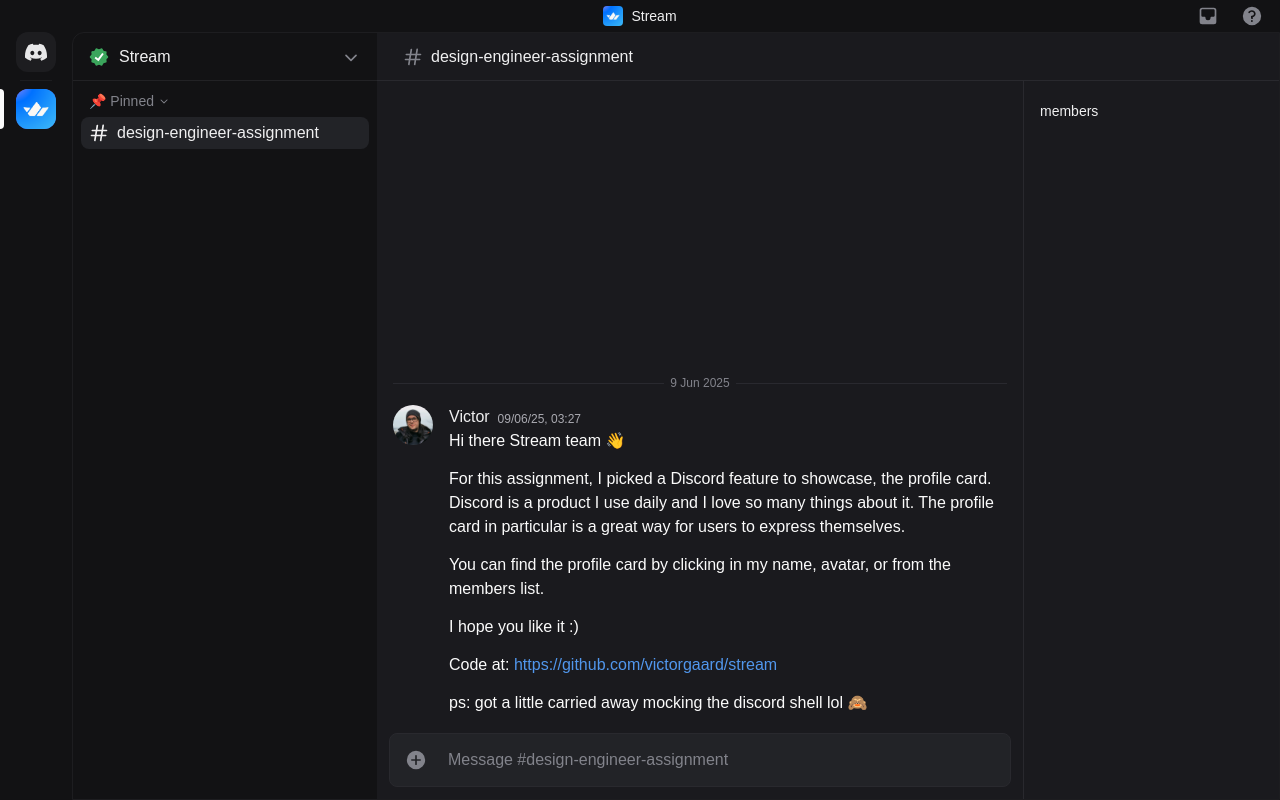
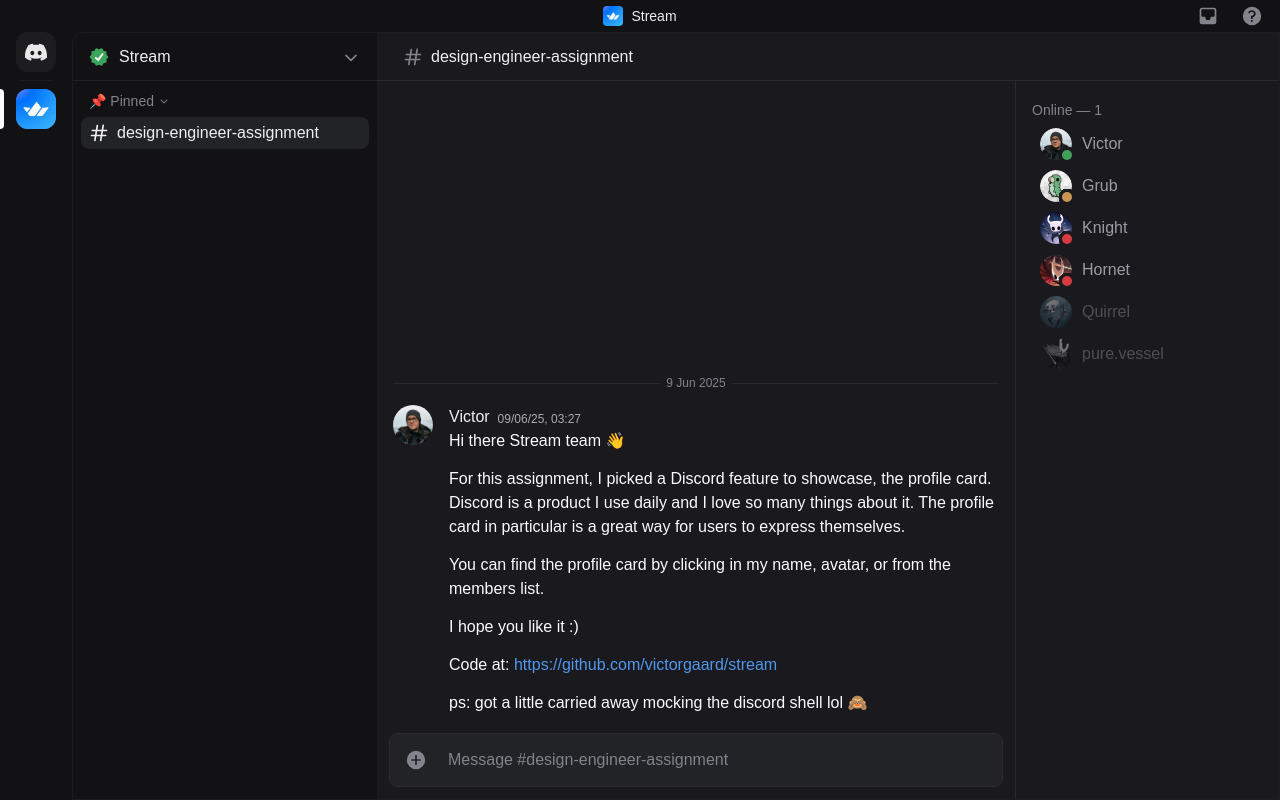
Before and after one commit to victorgaard/stream, a React (Vite) app: page / in a window 1280 px wide. Built offline with nearby package versions, Linux system fonts and the light colour scheme; a web font is replaced by a local one.

Commit message:
feat: profile card

```diff
--- a/src/components/Content.tsx
+++ b/src/components/Content.tsx
@@ -1,15 +1,8 @@
 import { ChevronDownIcon } from "./icons/ChevronDownIcon";
 import { HashtagIcon } from "./icons/HashtagIcon";
+import { Members } from "./Members";
 import { Messages } from "./Messages";
 import { Tooltip } from "./ui/Tooltip";
-
-const Members = () => {
-  return (
-    <aside className="border-slate-6 bg-slate-2 hidden w-64 border-l pt-5 pl-4 sm:block">
-      members
-    </aside>
-  );
-};
 
 const Channels = () => {
   return (
--- /dev/null
+++ b/src/components/Members.tsx
@@ -0,0 +1,22 @@
+import { members } from "../data/members";
+import { cn } from "../utils/cn";
+import { AvatarWithStatus } from "./ui/AvatarWithStatus";
+
+export const Members = () => {
+  return (
+    <aside className="border-slate-6 bg-slate-2 hidden w-[264px] gap-0.5 flex-col border-l px-2 pt-[19px] sm:flex">
+      <p className="text-slate-9 px-2 pb-0.5">Online — 1</p>
+      {members.map((member) => (
+        <button
+          key={member.id}
+          className={cn("hover:bg-slate-3 text-base text-slate-10/90 flex h-10 cursor-pointer items-center gap-2.5 rounded-lg px-4", {
+            "opacity-40": member.status === 'offline'
+          })}
+        >
+          <AvatarWithStatus size="sm" name={member.name} src={member.avatar} status={member.status} />
+          {member.name}
+        </button>
+      ))}
+    </aside>
+  );
+};
--- a/src/components/Messages.tsx
+++ b/src/components/Messages.tsx
@@ -39,7 +39,7 @@
           />
           <div className="flex flex-col">
             <div className="flex gap-2">
-              <p className="flex h-6 cursor-pointer text-base underline-offset-2 hover:underline">
+              <p className="flex h-6 cursor-pointer text-base underline-offset-1 hover:underline">
                 {user.name}
               </p>
               <p className="text-slate-10 flex h-6 items-center pt-[3px] text-xs">
--- a/src/components/ui/Avatar.tsx
+++ b/src/components/ui/Avatar.tsx
@@ -1,7 +1,7 @@
 import { cva, type VariantProps } from "class-variance-authority";
 import { cn } from "../../utils/cn";
 
-const avatarVariants = cva("rounded-full", {
+const avatarVariants = cva("rounded-full object-cover", {
   variants: {
     size: {
       sm: "size-8",
@@ -14,7 +14,7 @@
   },
 });
 
-type AvatarProps = VariantProps<typeof avatarVariants> & {
+export type AvatarProps = VariantProps<typeof avatarVariants> & {
   name: string;
   src?: string;
   className?: string;
--- /dev/null
+++ b/src/components/ui/AvatarWithStatus.tsx
@@ -0,0 +1,61 @@
+import { cva, type VariantProps } from "class-variance-authority";
+import { Avatar, type AvatarProps } from "./Avatar";
+import { cn } from "../../utils/cn";
+
+const statusVariants = cva("rounded-full absolute right-0 bottom-0", {
+  variants: {
+    status: {
+      online: "bg-online",
+      idle: "bg-idle",
+      busy: "bg-busy",
+      offline: "",
+    },
+    size: {
+      sm: "size-2.5",
+      md: "size-3",
+      lg: "size-4",
+    },
+  },
+  defaultVariants: {
+    status: "online",
+    size: "sm",
+  },
+});
+
+type AvatarWithStatusProps = AvatarProps & VariantProps<typeof statusVariants>;
+
+export const AvatarWithStatus: React.FC<AvatarWithStatusProps> = ({
+  name,
+  src,
+  size,
+  status,
+  className,
+}) => {
+  return (
+    <div className="relative">
+      <Avatar
+        name={name}
+        src={src}
+        size={size}
+        className={cn(
+          {
+            "[mask-image:radial-gradient(circle_at_calc(100%-5px)_calc(100%-5px),transparent_22%,black_0)]":
+              status !== "offline",
+            "[mask-image:radial-gradient(circle_at_calc(100%-4px)_calc(100%-4px),transparent_20%,black_0)]":
+              size === "lg" && status !== "offline",
+          },
+          className,
+        )}
+      />
+      <div className={statusVariants({ status, size })} />
+      <rect
+        width="16"
+        height="16"
+        x="60"
+        y="60"
+        fill="#d83a42"
+        mask="url(#svg-mask-status-dnd)"
+      ></rect>
+    </div>
+  );
+};
--- a/src/data/members.ts
+++ b/src/data/members.ts
@@ -16,7 +16,8 @@
   id: number;
   name: string;
   avatar: string;
-  activity: Activity;
+  bio: string;
+  activity?: Activity;
   status: Status;
   roles: string[];
   quote?: string;
@@ -27,6 +28,7 @@
     id: 1,
     name: "Victor",
     avatar: "./members/victor.jpeg",
+    bio: "",
     activity: {
       type: "listening",
       metadata: {
@@ -40,4 +42,54 @@
     status: "online",
     roles: ["design engineer", "elite knight", "aram enjoyer"],
   },
+  {
+    id: 2,
+    name: "Grub",
+    avatar: "./members/grub.webp",
+    bio: "",
+    status: "idle",
+    roles: [],
+  },
+  {
+    id: 3,
+    name: "Knight",
+    avatar: "./members/knight.jpeg",
+    bio: "",
+    status: "busy",
+    roles: [],
+  },
+  {
+    id: 4,
+    name: "Hornet",
+    avatar: "./members/hornet.webp",
+    bio: "",
+    status: "busy",
+    activity: {
+      type: "playing",
+      metadata: {
+        provider: "Playstation",
+        title: "Silksong",
+        description: "Thrice",
+        picture:
+          "https://shared.fastly.steamstatic.com/store_item_assets/steam/apps/1030300/capsule_616x353.jpg?t=1742776298",
+      },
+    },
+    roles: [],
+  },
+  {
+    id: 5,
+    name: "Quirrel",
+    avatar: "./members/quirrel.jpeg",
+    bio: "",
+    status: "offline",
+    roles: [],
+  },
+  {
+    id: 6,
+    name: "pure.vessel",
+    avatar: "./members/purevessel.webp",
+    bio: "",
+    status: "offline",
+    roles: [],
+  },
 ];
--- a/src/index.css
+++ b/src/index.css
@@ -24,4 +24,7 @@
 
   --color-discord: #5865F2;
   --color-anchor: #5197ED;
+  --color-online: #43A25A;
+  --color-idle: #CA9654;
+  --color-busy: #D83A42;
 }
```
